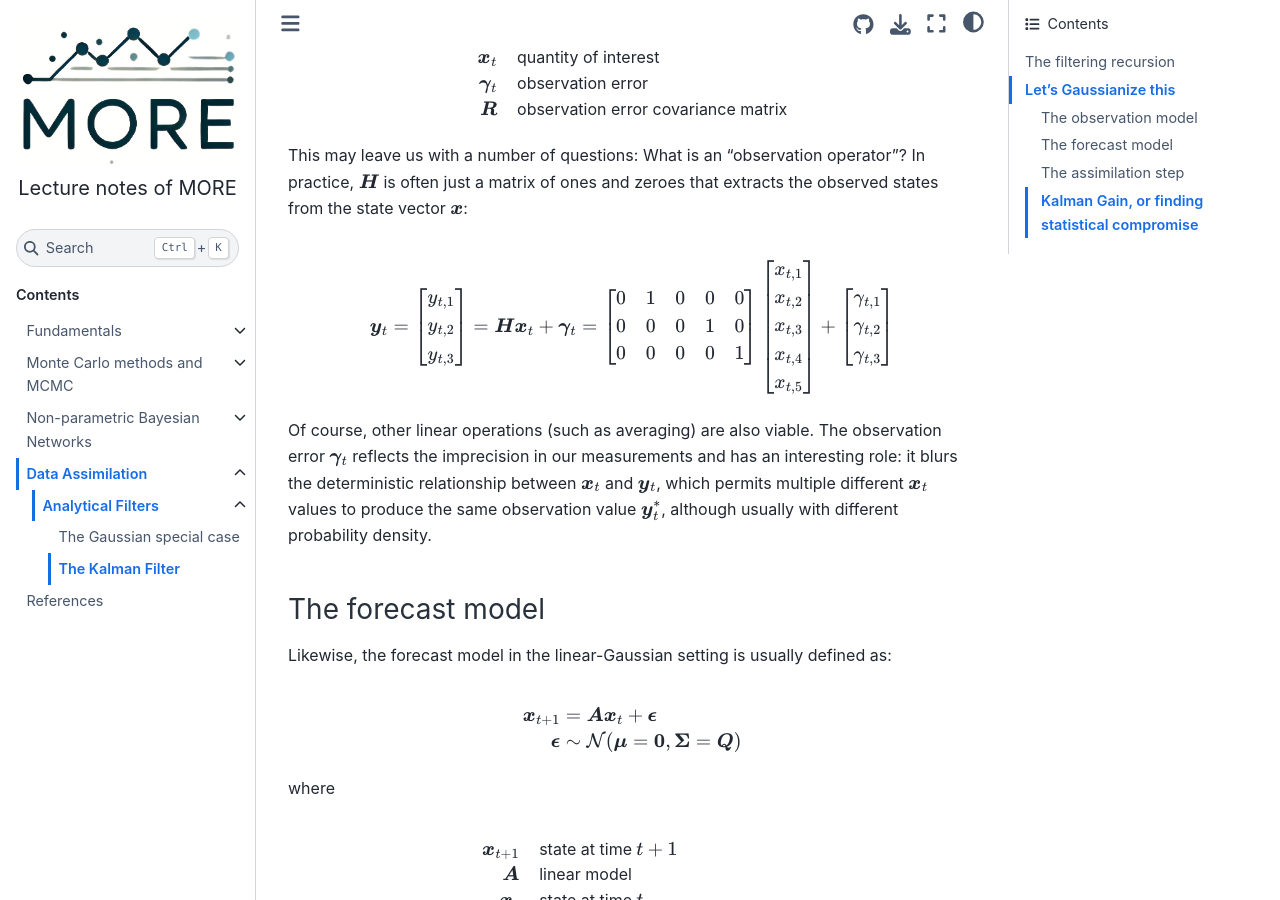
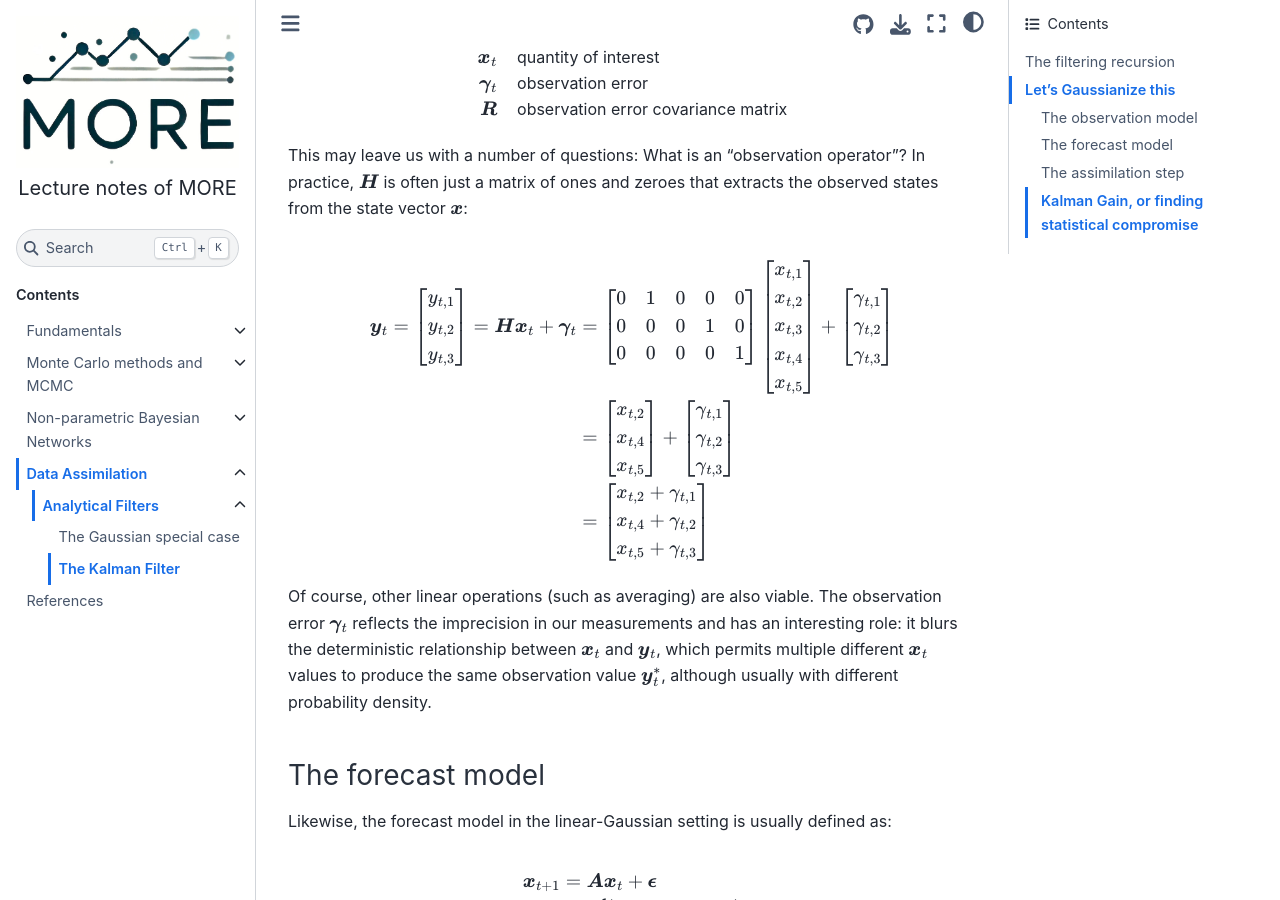
Before and after one commit to TUDelft-CITG/MORE-lecture-notes, a Jupyter Book: the page built from book/data_assimilation/02b_Kalman_Filter.md, in a window 1280 px wide and 900 px high, scrolled down 1645 px. Built offline with Jupyter Book 1.0.4 settings and Sphinx 7.4.7 and the Sphinx Book theme 1.1.4, drawn with Linux system fonts in a browser that asks for light colours; pages that are not in the unit, such as notebooks, are missing from menus; comment, search, counter and statistics services are not loaded.

Commit message:
expand observation model

```diff
--- a/book/data_assimilation/02b_Kalman_Filter.md
+++ b/book/data_assimilation/02b_Kalman_Filter.md
@@ -64,13 +64,14 @@ $$
 This may leave us with a number of questions: What is an "observation operator"? In practice, $\boldsymbol{H}$ is often just a matrix of ones and zeroes that extracts the observed states from the state vector $\boldsymbol{x}$:
 
 $$
+\begin{aligned}
 \boldsymbol{y}_{t} = \left[
 \begin{matrix}
 y_{t,1} \\
 y_{t,2} \\
 y_{t,3} \\
 \end{matrix}
-\right]=\boldsymbol{H}\boldsymbol{x}_{t} + \boldsymbol{\gamma}_{t}=\left[
+\right]=\boldsymbol{H}\boldsymbol{x}_{t} + \boldsymbol{\gamma}_{t}&=\left[
 \begin{matrix}
 0 & 1 & 0 & 0 & 0 \\
 0 & 0 & 0 & 1 & 0 \\
@@ -90,7 +91,28 @@ x_{t,5} \\
 \gamma_{t,2} \\
 \gamma_{t,3} \\
 \end{matrix}
+\right] \\
+&=\left[
+\begin{matrix}
+x_{t,2} \\
+x_{t,4} \\
+x_{t,5} \\
+\end{matrix}
+\right] + \left[
+\begin{matrix}
+\gamma_{t,1} \\
+\gamma_{t,2} \\
+\gamma_{t,3} \\
+\end{matrix}
+\right] \\
+&=\left[
+\begin{matrix}
+x_{t,2} + \gamma_{t,1} \\
+x_{t,4} + \gamma_{t,2} \\
+x_{t,5} + \gamma_{t,3} \\
+\end{matrix}
 \right]
+\end{aligned}
 $$
 
 Of course, other linear operations (such as averaging) are also viable. The observation error $\boldsymbol{\gamma}_{t}$ reflects the imprecision in our measurements and has an interesting role: it blurs the deterministic relationship between $\boldsymbol{x}_{t}$ and $\boldsymbol{y}_{t}$, which permits multiple different $\boldsymbol{x}_{t}$ values to produce the same observation value $\boldsymbol{y}_{t}^{*}$, although usually with different probability density.
```
